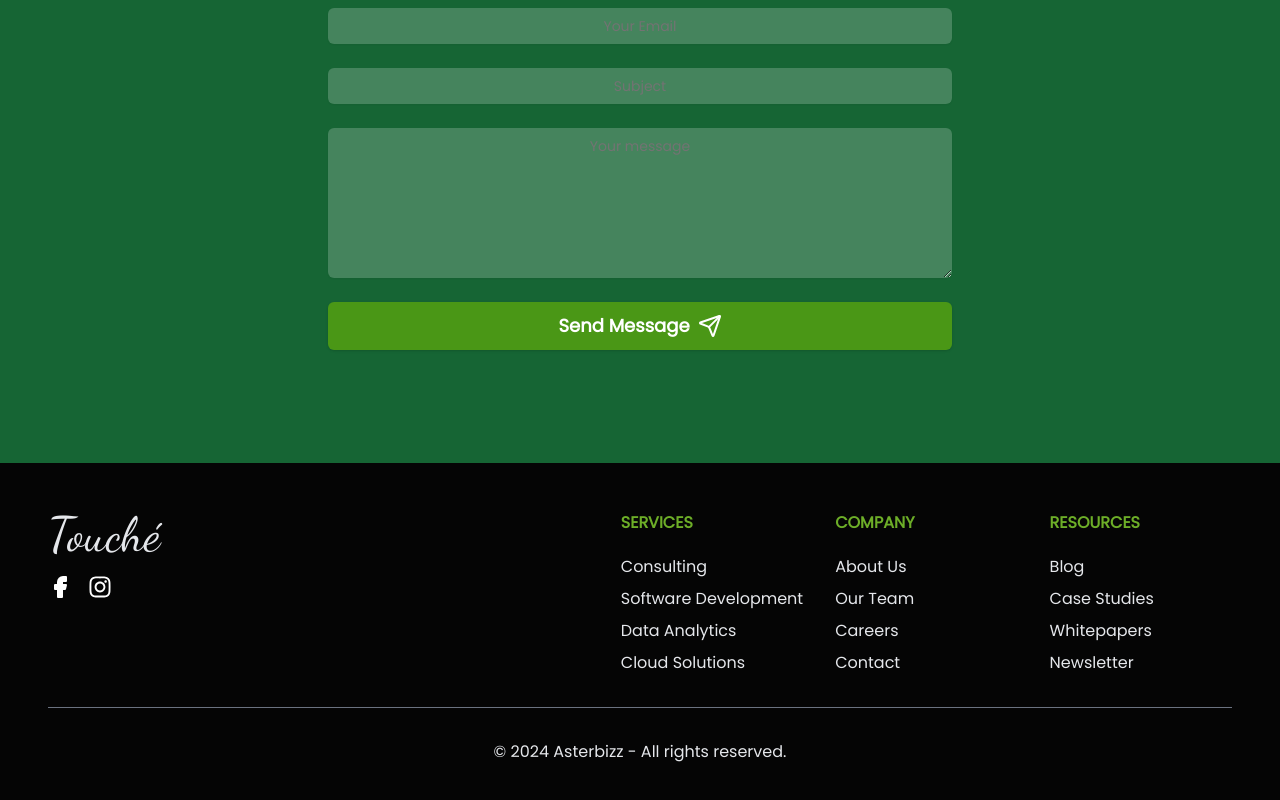
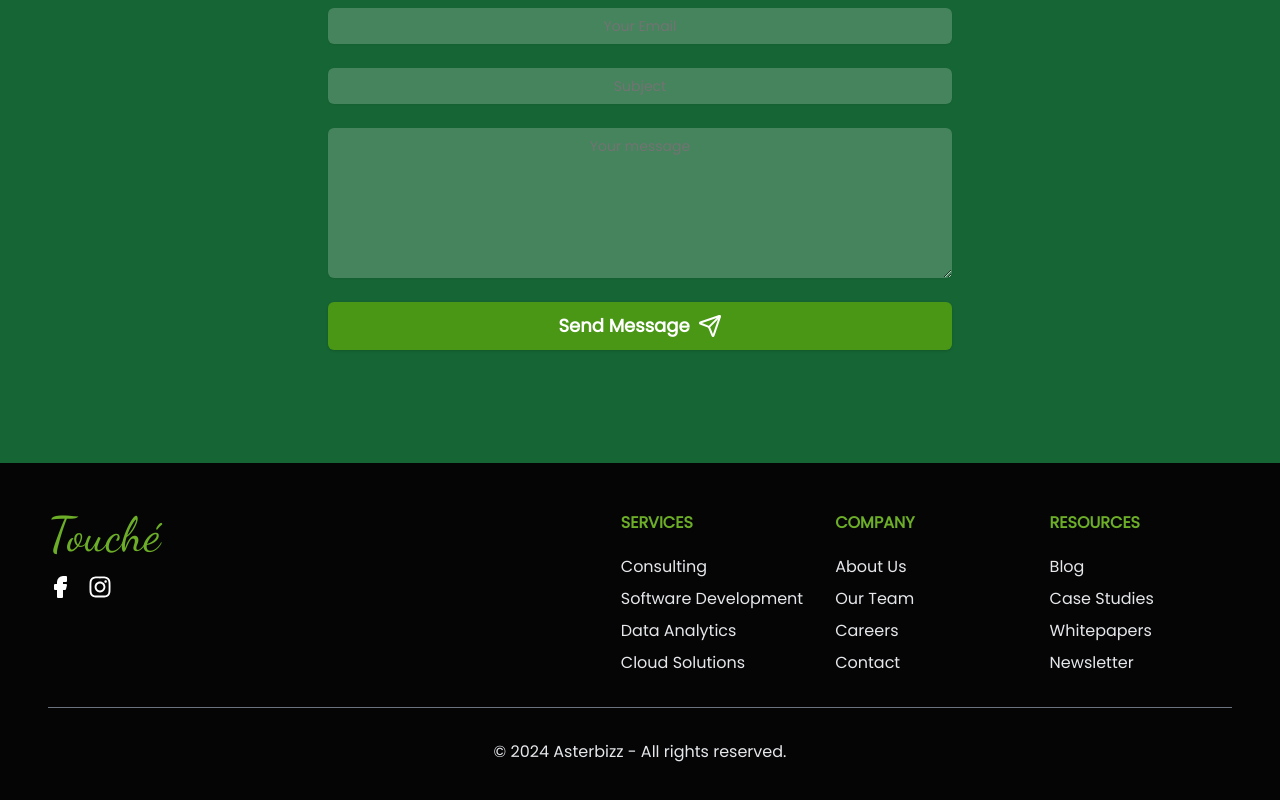
Before and after one commit to MarioBarrera14/TiendaTouche, a Next.js app: page / in a window 1280 px wide. Shown: the part 5234-6034 px from the top of the page. Built offline with nearby package versions, Linux system fonts and the light colour scheme.

Commit message:
first commit

```diff
--- a/src/components/footer/footer.tsx
+++ b/src/components/footer/footer.tsx
@@ -12,16 +12,16 @@ export default function Footer() {
         <div className="flex flex-col items-center md:items-start md:flex-row justify-between gap-8">
           {/* Logo Section */}
           <div className="flex flex-col items-center md:items-start w-full md:w-auto">
-            <div className={`text-4xl md:text-5xl ${dancingScript.className} text-center md:text-left mb-4`}>
+            <div className={`text-4xl md:text-5xl ${dancingScript.className} text-center text-[#6dae28] md:text-left mb-4`}>
               Touché
             </div>
             {/* Social Media Icons */}
-            <div className="flex gap-4 justify-center md:justify-start">
+            <div className="flex gap-4 justify-center md:justify-start ">
               <Link href="#" aria-label="Facebook">
-                <LuFacebook className="w-6 h-6 fill-current text-white" />
+                <LuFacebook className="w-6 h-6 fill-current text-white hover:text-[#6dae28]" />
               </Link>
               <Link href="#" aria-label="Instagram">
-                <FaInstagram className="w-6 h-6 fill-current text-white" />
+                <FaInstagram className="w-6 h-6 fill-current text-white hover:text-[#6dae28]" />
               </Link>
             </div>
           </div>
```
